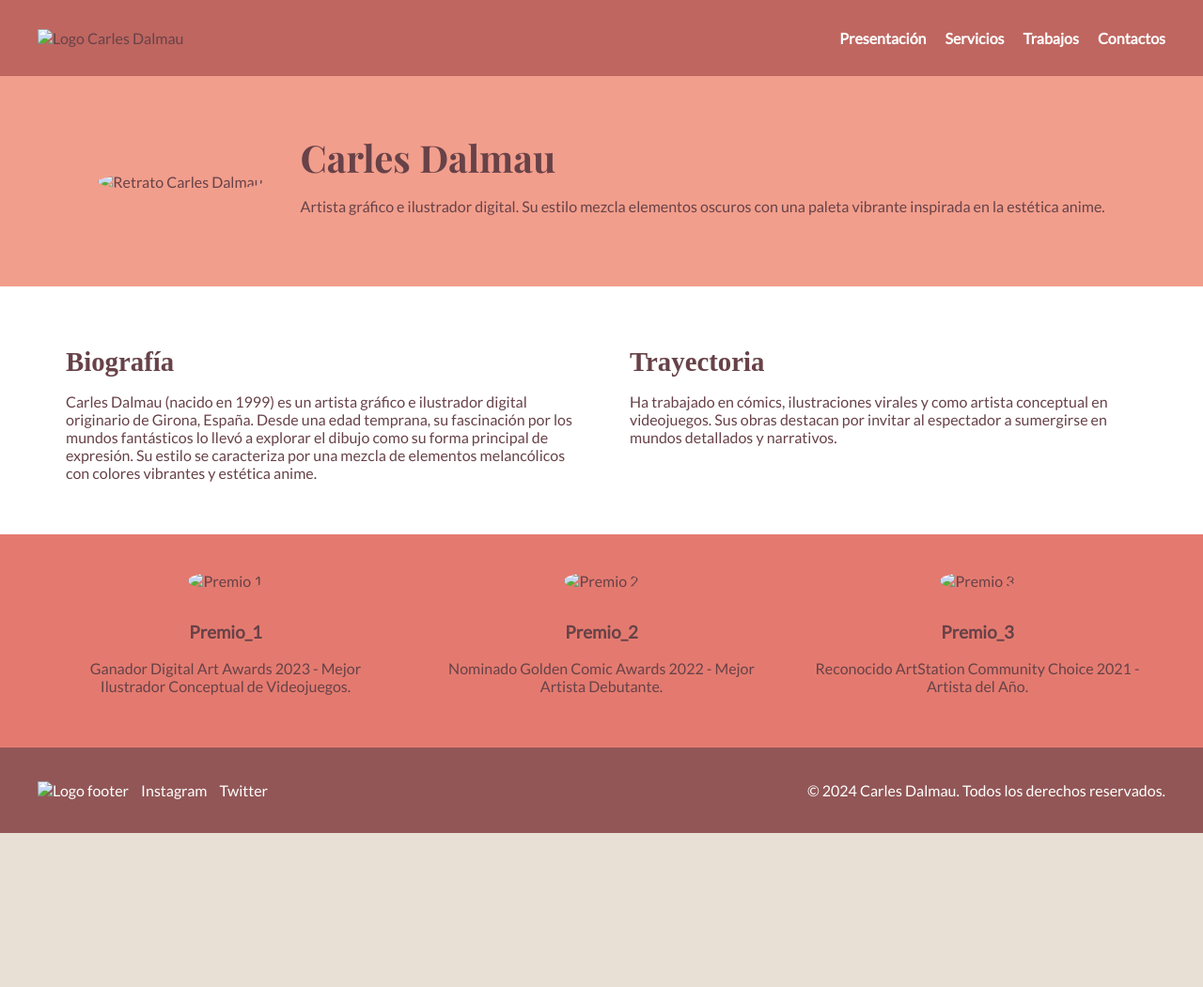
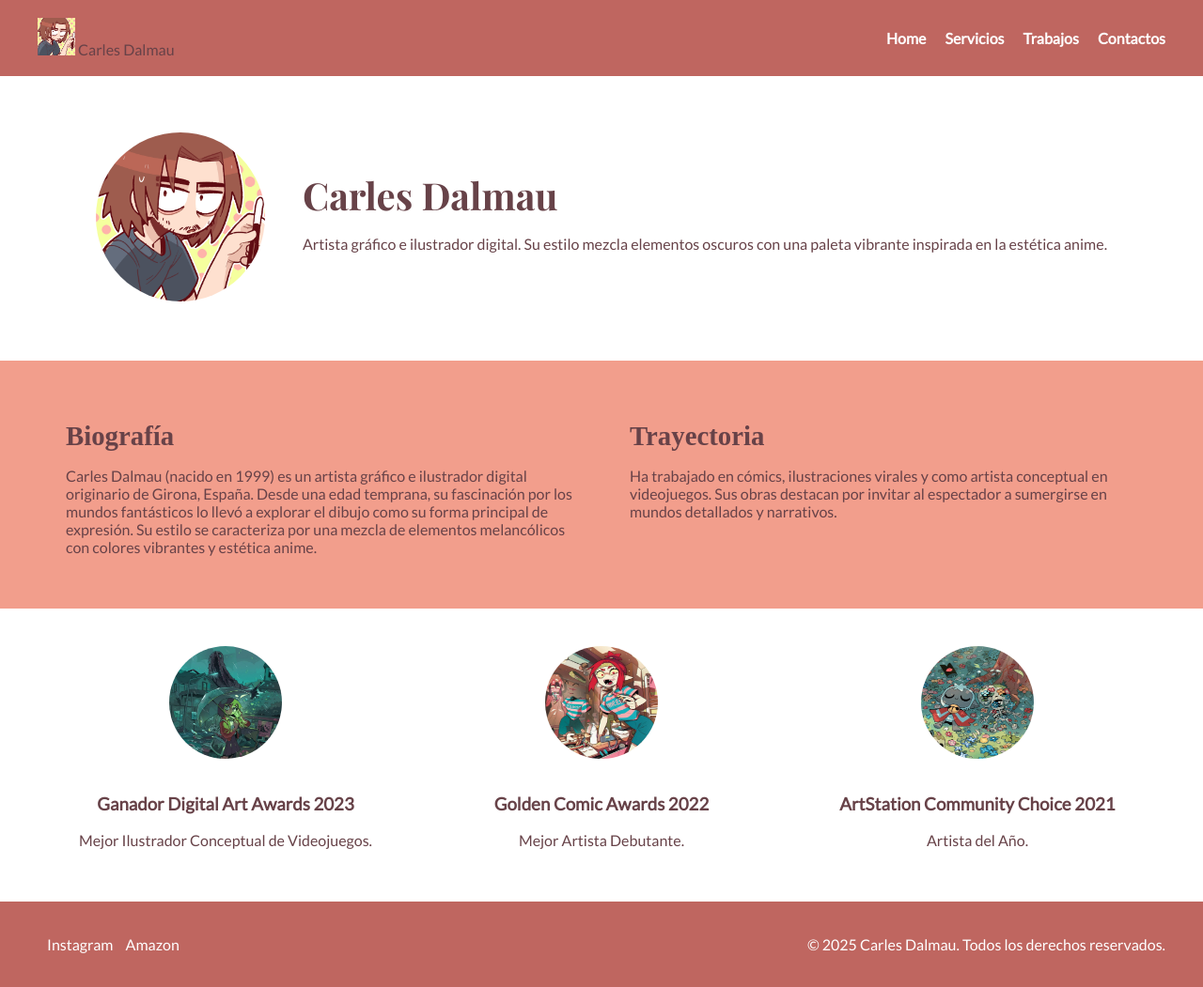
Before and after one commit to DanielAntrichipay/Proyecto-de-Software, a plain HTML site: page html/presentacion.html in a window 1280 px wide. Shown: the whole page at 94% size. Before the commit the page ends 887 px from the top, so only its background shows below. Drawn offline with nearby package versions, Linux system fonts and the light colour scheme.

Commit message:
Mejoras en Presentacion y servicios

```diff
--- a/css/style_presentacion.css
+++ b/css/style_presentacion.css
@@ -15,6 +15,8 @@ body {
   padding: 15px 40px;
   background-color: #bf6660; /* rojo ladrillo */
 }
+
+
 
 .header .nav ul {
   list-style: none;
@@ -34,14 +36,15 @@ body {
   justify-content: center;
   align-items: center;
   padding: 60px 20px;
-  background-color: #f29e8c; /* durazno */
+  background-color: #fff
+   /* durazno */
 }
 
 .hero-img img {
   width: 180px;
   height: 180px;
   border-radius: 50%; /* Imagen circular */
-  object-fit: cover;
+  object-fit: contain;
   margin-right: 40px;
 }
 
@@ -51,12 +54,16 @@ body {
   margin: 0 0 10px;
 }
 
+.logo-rota-horizontal{
+  transform: scaleX(-1);
+}
+
 /* Biografía */
 .biografia {
   display: flex;
   justify-content: space-around;
   padding: 40px;
-  background-color: #fff;
+  background-color: #f29e8c;;
 }
 
 .biografia article {
@@ -74,7 +81,7 @@ body {
   display: flex;
   justify-content: space-around;
   padding: 40px;
-  background-color: #e47a6f; /* coral */
+  background-color: #fff; /* coral */
 }
 
 .premio {
@@ -95,7 +102,7 @@ body {
   justify-content: space-between;
   align-items: center;
   padding: 20px 40px;
-  background-color: #925656; /* terracota */
+  background-color: #bf6660; /* terracota */
   color: #fff;
 }
 
@@ -104,3 +111,19 @@ body {
   color: #fff;
   text-decoration: none;
 }
+
+
+/* ===== Responsive ===== */
+@media (max-width: 768px) {
+  .servicio {
+    flex-direction: column;
+    align-items: center;
+    text-align: center;
+  }
+
+  .footer-inner {
+    flex-direction: column;
+    gap: 10px;
+    text-align: center;
+  }
+}
--- a/css/style_servicios.css
+++ b/css/style_servicios.css
@@ -27,6 +27,10 @@ header .logo {
   display: flex;
   align-items: center;
   gap: 10px;
+}
+
+header .logo-rota-horizontal{
+  transform: scaleX(-1);
 }
 
 header nav ul {
@@ -82,7 +86,7 @@ header nav a.active {
 footer {
   margin-top: 50px;
   padding: 20px;
-  background-color: #674248; /* Marrón oscuro - editable */
+  background-color: #bf6660; /* Marrón oscuro - editable */
   color: white;
   text-align: center;
 }
--- a/html/presentacion.html
+++ b/html/presentacion.html
@@ -11,13 +11,13 @@
 <body>
   <!-- Header -->
   <header class="header">
-    <div class="logo">
-      <!-- Aquí va la imagen del logo -->
-      <img src="../img/logo.png" alt="Logo Carles Dalmau">
+  <div class="logo">
+      <img src="../img/000077328_1_Carles_202302240851-781753752.png" width="40" height="40" class="logo-rota-horizontal"  alt="Logo de Carles Dalmau"><!-- Cambiar imagen -->
+      <span>Carles Dalmau</span>
     </div>
     <nav class="nav">
       <ul>
-        <li><a href="presentacion.html">Presentación</a></li>
+        <li><a href="index.html">Home</a></li>
         <li><a href="servicios.html">Servicios</a></li>
         <li><a href="trabajos.html">Trabajos</a></li>
         <li><a href="contacto.html">Contactos</a></li>
@@ -29,7 +29,7 @@
   <section class="hero">
     <div class="hero-img">
       <!-- Imagen circular del artista -->
-      <img src="../img/portrait.png" alt="Retrato Carles Dalmau">
+    <img src="../img/000077328_1_Carles_202302240851-781753752.png" class="logo-rota-horizontal"  alt="Logo de Carles Dalmau">
     </div>
     <div class="hero-text">
       <h1>Carles Dalmau</h1>
@@ -59,31 +59,30 @@
   <!-- Premios -->
   <section class="premios">
     <div class="premio">
-      <img src="../img/premio1.png" alt="Premio 1">
-      <h3>Premio_1</h3>
-      <p>Ganador Digital Art Awards 2023 - Mejor Ilustrador Conceptual de Videojuegos.</p>
+      <img src="../img/Don't go out alone.jpg" alt="Premio 1">
+      <h3>Ganador Digital Art Awards 2023</h3>
+      <p>Mejor Ilustrador Conceptual de Videojuegos.</p>
     </div>
     <div class="premio">
-      <img src="../img/premio2.png" alt="Premio 2">
-      <h3>Premio_2</h3>
-      <p>Nominado Golden Comic Awards 2022 - Mejor Artista Debutante.</p>
+      <img src="../img/credits _ @carles_dalmau on instagram(3).jpg" alt="Premio 2">
+      <h3>Golden Comic Awards 2022</h3>
+      <p>Mejor Artista Debutante.</p>
     </div>
     <div class="premio">
-      <img src="../img/premio3.png" alt="Premio 3">
-      <h3>Premio_3</h3>
-      <p>Reconocido ArtStation Community Choice 2021 - Artista del Año.</p>
+      <img src="../img/credits _ @carles_dalmau on instagram(2).jpg" alt="Premio 3">
+      <h3>ArtStation Community Choice 2021 </h3>
+      <p>Artista del Año.</p>
     </div>
   </section>
 
   <!-- Footer -->
   <footer class="footer">
     <div class="footer-left">
-      <img src="../img/logo_footer.png" alt="Logo footer">
       <a href="#">Instagram</a>
-      <a href="#">Twitter</a>
+      <a href="#">Amazon</a>
     </div>
     <div class="footer-right">
-      <p>© 2024 Carles Dalmau. Todos los derechos reservados.</p>
+      <p>© 2025 Carles Dalmau. Todos los derechos reservados.</p>
     </div>
   </footer>
 </body>
```
Also changed, not shown: html/servicios.html (+8 -7 lines).
